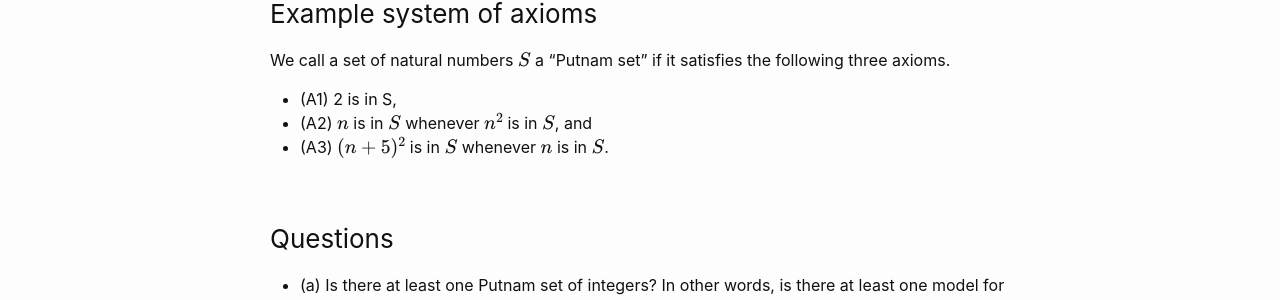
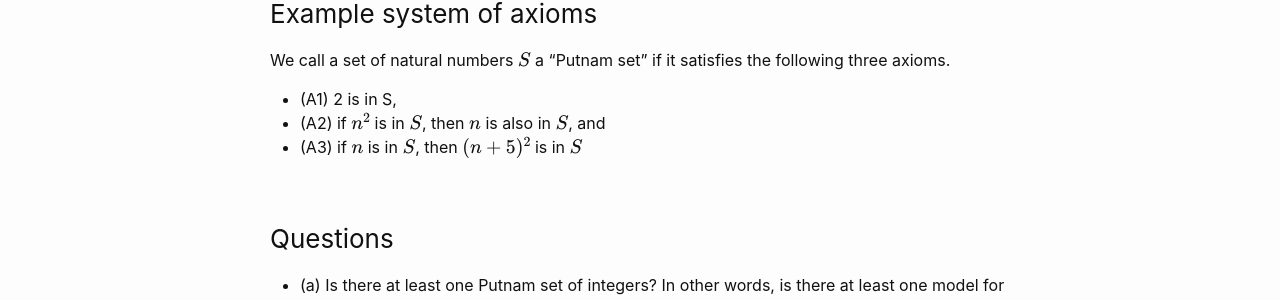
Before and after one commit to wcasper/math180fall2024, a Jekyll site: the page built from _modules/axioms/putnam.md, in a window 1280 px wide. Shown: the part 206-506 px from the top of the page. Built offline with Jekyll 4.4.1, drawn with Linux system fonts in a browser that asks for light colours.

Commit message:
rearranged rules

```diff
--- a/_modules/axioms/putnam.md
+++ b/_modules/axioms/putnam.md
@@ -8,8 +8,8 @@ permalink: /modules/axioms/putnam-set
 
 We call a set of natural numbers $$S$$ a "Putnam set" if it satisfies the following three axioms.
 * (A1) 2 is in S,
-* (A2) $$n$$ is in $$S$$ whenever $$n^2$$ is in $$S$$, and
-* (A3) $$(n + 5)^2$$ is in $$S$$ whenever $$n$$ is in $$S$$.
+* (A2) if $$n^2$$ is in $$S$$, then $$n$$ is also in $$S$$, and
+* (A3) if $$n$$ is in $$S$$, then $$(n + 5)^2$$ is in $$S$$
 
 ### Questions
 
```
